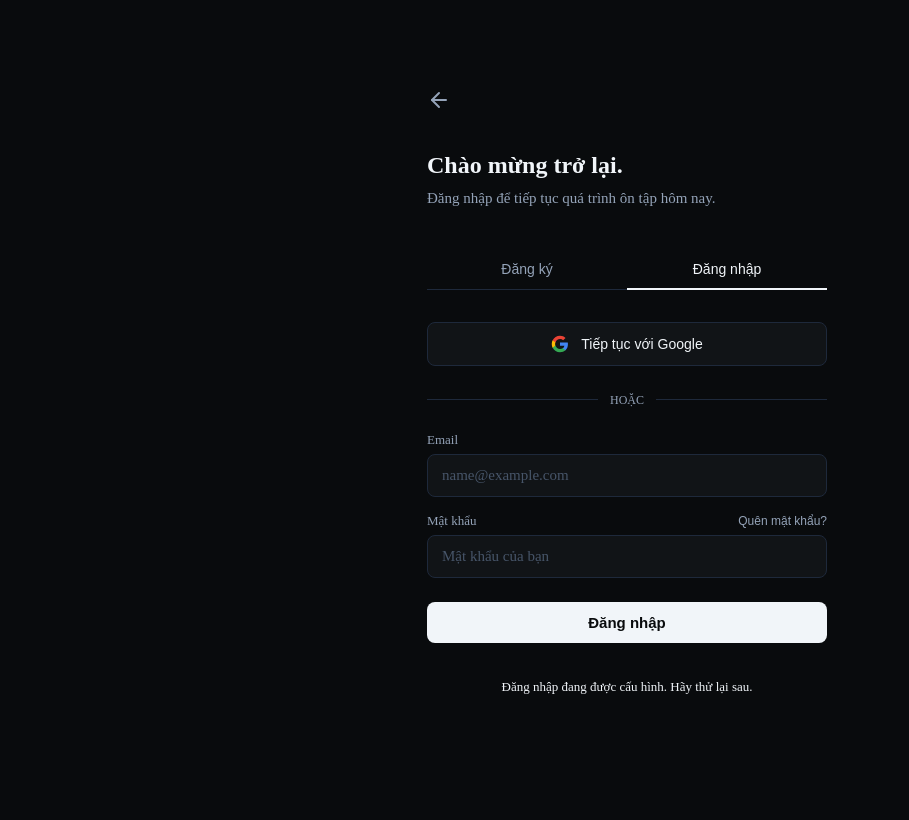
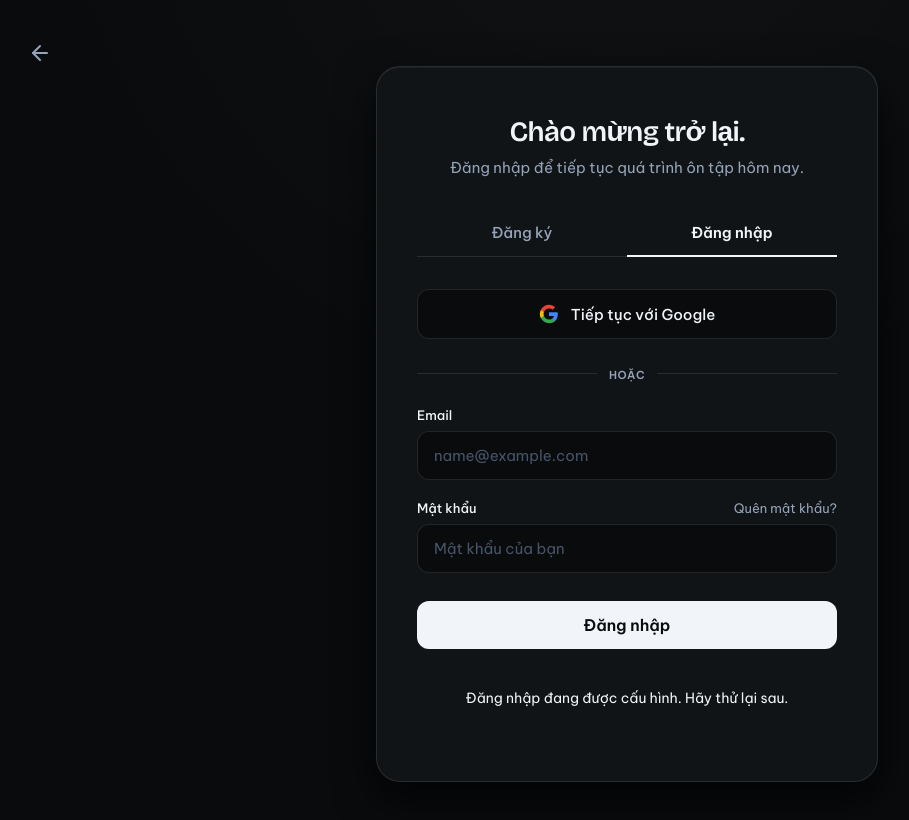
Before and after one commit to Thunderkill016/FlashDay, a website built with Vite: page login/index.html in a window 1280 px wide. Shown: the whole page, without its empty margins (13-922 px from the left). Built offline with nearby package versions, Linux system fonts and the light colour scheme.

Commit message:
fix(auth): import correct Monastic fonts for login page

```diff
--- a/login/index.html
+++ b/login/index.html
@@ -8,7 +8,7 @@
 
   <link rel="preconnect" href="https://fonts.googleapis.com">
   <link rel="preconnect" href="https://fonts.gstatic.com" crossorigin>
-  <link href="https://fonts.googleapis.com/css2?family=DM+Sans:ital,opsz,wght@0,9..40,400..800;1,9..40,400..800&family=JetBrains+Mono:wght@400;500;700&family=Plus+Jakarta+Sans:ital,wght@0,400..800;1,400..800&display=swap" rel="stylesheet">
+  <link href="https://fonts.googleapis.com/css2?family=Be+Vietnam+Pro:wght@400;500;600&family=Bricolage+Grotesque:opsz,wght@12..96,600;12..96,800&family=IBM+Plex+Mono:wght@500;700&display=swap" rel="stylesheet">
 
   <link rel="stylesheet" href="login.css">
 </head>
--- a/login/login.css
+++ b/login/login.css
@@ -1,45 +1,53 @@
 :root {
   --fd-canvas: #090B0D;
   --fd-surface: #111417;
-  --fd-border: #1E293B;
+  --fd-border: rgba(255, 255, 255, 0.1);
+  --fd-border-hover: rgba(255, 255, 255, 0.2);
   --fd-primary-text: #F1F5F9;
   --fd-secondary-text: #94A3B8;
   --fd-accent: #E8FF65;
   --fd-accent-dim: rgba(232, 255, 101, 0.1);
+  --fd-font-display: 'Bricolage Grotesque', sans-serif;
+  --fd-font-body: 'Be Vietnam Pro', sans-serif;
+  --fd-radius-card: 24px;
 }
 
 body.login-page {
   margin: 0;
-  padding: 0;
+  padding: 24px;
   min-height: 100vh;
   min-height: 100dvh;
   display: flex;
   justify-content: center;
   align-items: center;
   background-color: var(--fd-canvas);
-  font-family: var(--font-body), sans-serif;
+  background-image: radial-gradient(circle at 50% -20%, rgba(255, 255, 255, 0.03) 0%, transparent 50%);
+  font-family: var(--fd-font-body);
   color: var(--fd-primary-text);
 }
 
 .auth-box-monastic {
   width: 100%;
-  max-width: 400px;
-  background: var(--fd-canvas);
-  padding: 40px 32px;
+  max-width: 420px;
+  background: var(--fd-surface);
+  border: 1px solid var(--fd-border);
+  box-shadow: 0 16px 40px rgba(0, 0, 0, 0.8), inset 0 1px 0 rgba(255, 255, 255, 0.05);
+  border-radius: var(--fd-radius-card);
+  padding: 48px 40px;
   display: flex;
   flex-direction: column;
 }
 
 .auth-close {
-  align-self: flex-start;
+  position: absolute;
+  top: 32px;
+  left: 32px;
   background: transparent;
-  border: none;
+  border: 1px solid transparent;
   color: var(--fd-secondary-text);
   cursor: pointer;
   padding: 8px;
-  margin-left: -8px;
-  margin-bottom: 32px;
-  border-radius: 8px;
+  border-radius: 50%;
   transition: 0.2s;
   display: flex;
   align-items: center;
@@ -47,18 +55,21 @@ body.login-page {
 }
 .auth-close:hover {
   color: var(--fd-primary-text);
-  background: var(--fd-surface);
+  background: var(--fd-canvas);
+  border: 1px solid var(--fd-border);
 }
 
 .auth-header {
-  margin-bottom: 40px;
+  margin-bottom: 32px;
+  text-align: center;
 }
 .auth-title {
-  font-family: var(--font-display);
-  font-size: 24px;
+  font-family: var(--fd-font-display);
+  font-size: 28px;
   font-weight: 600;
   color: var(--fd-primary-text);
   margin: 0 0 8px;
+  letter-spacing: -0.02em;
 }
 .auth-sub {
   font-size: 15px;
@@ -77,10 +88,11 @@ body.login-page {
   flex: 1;
   background: transparent;
   border: none;
-  padding: 12px 0;
+  padding: 12px 0 14px;
   color: var(--fd-secondary-text);
   font-weight: 500;
-  font-size: 14px;
+  font-size: 15px;
+  font-family: inherit;
   cursor: pointer;
   transition: 0.2s;
 }
@@ -89,6 +101,7 @@ body.login-page {
 }
 .auth-tab.active {
   color: var(--fd-primary-text);
+  font-weight: 600;
 }
 .tab-indicator {
   position: absolute;
@@ -112,23 +125,24 @@ body.login-page {
   align-items: center;
   justify-content: center;
   gap: 12px;
-  background: var(--fd-surface);
+  background: var(--fd-canvas);
   color: var(--fd-primary-text);
   border: 1px solid var(--fd-border);
-  padding: 12px;
-  border-radius: 8px;
+  padding: 14px;
+  border-radius: 12px;
   font-weight: 500;
-  font-size: 14px;
+  font-size: 15px;
+  font-family: inherit;
   cursor: pointer;
   transition: 0.2s;
 }
 .btn-provider:hover {
-  background: #1A1F26;
-  border-color: #2D3748;
+  background: #181d24;
+  border-color: var(--fd-border-hover);
 }
 .icon-provider {
-  width: 18px;
-  height: 18px;
+  width: 20px;
+  height: 20px;
 }
 .auth-providers.hidden { display: none; }
 
@@ -150,22 +164,25 @@ body.login-page {
 .auth-divider span {
   position: relative;
   z-index: 2;
-  background: var(--fd-canvas);
+  background: var(--fd-surface);
   padding: 0 12px;
   color: var(--fd-secondary-text);
-  font-size: 12px;
+  font-size: 11px;
+  font-weight: 600;
+  letter-spacing: 0.05em;
+  text-transform: uppercase;
 }
 .auth-divider.hidden { display: none; }
 
 .auth-form {
   display: flex;
   flex-direction: column;
-  gap: 16px;
+  gap: 20px;
 }
 .input-group {
   display: flex;
   flex-direction: column;
-  gap: 6px;
+  gap: 8px;
 }
 .input-group.hidden { display: none; }
 .label-row {
@@ -175,21 +192,23 @@ body.login-page {
 }
 .input-group label {
   font-size: 13px;
-  color: var(--fd-secondary-text);
+  font-weight: 500;
+  color: var(--fd-primary-text);
 }
 .input-group input {
-  background: var(--fd-surface);
+  background: var(--fd-canvas);
   border: 1px solid var(--fd-border);
   color: var(--fd-primary-text);
-  padding: 12px 14px;
-  border-radius: 8px;
+  padding: 14px 16px;
+  border-radius: 12px;
   font-size: 15px;
   font-family: inherit;
   transition: 0.2s;
 }
 .input-group input:focus {
   outline: none;
-  border-color: var(--fd-primary-text);
+  border-color: var(--fd-border-hover);
+  background: #181d24;
 }
 .input-group input::placeholder {
   color: #475569;
@@ -199,29 +218,38 @@ body.login-page {
   background: var(--fd-primary-text);
   color: var(--fd-canvas);
   border: none;
-  padding: 12px;
-  border-radius: 8px;
+  padding: 14px;
+  border-radius: 12px;
+  font-family: inherit;
   font-weight: 600;
-  font-size: 15px;
+  font-size: 16px;
   cursor: pointer;
   transition: 0.2s;
   margin-top: 8px;
 }
 .btn-submit:hover {
   background: #FFFFFF;
+  transform: translateY(-1px);
+  box-shadow: 0 4px 12px rgba(255,255,255,0.1);
+}
+.btn-submit:active {
+  transform: translateY(0);
 }
 .btn-submit:disabled {
   opacity: 0.5;
   cursor: not-allowed;
+  transform: none;
+  box-shadow: none;
 }
 
 .auth-link {
   background: none;
   border: none;
   color: var(--fd-secondary-text);
-  font-size: 12px;
+  font-size: 13px;
   cursor: pointer;
   padding: 0;
+  font-family: inherit;
   text-decoration: none;
 }
 .auth-link:hover {
@@ -238,6 +266,7 @@ body.login-page {
   cursor: pointer;
   text-align: center;
   margin-top: 8px;
+  font-family: inherit;
 }
 .auth-link-alt:hover {
   color: var(--fd-primary-text);
@@ -246,19 +275,33 @@ body.login-page {
 
 .auth-status {
   text-align: center;
-  font-size: 13px;
+  font-size: 14px;
   margin-top: 8px;
   padding: 12px;
-  border-radius: 8px;
+  border-radius: 12px;
 }
 .auth-status.hidden { display: none; }
 .auth-status.error {
-  color: #F87171;
-  background: rgba(248, 113, 113, 0.1);
-  border: 1px solid rgba(248, 113, 113, 0.2);
+  color: #FCA5A5;
+  background: rgba(239, 68, 68, 0.1);
+  border: 1px solid rgba(239, 68, 68, 0.2);
 }
 .auth-status.success {
-  color: #4ADE80;
-  background: rgba(74, 222, 128, 0.1);
-  border: 1px solid rgba(74, 222, 128, 0.2);
+  color: #86EFAC;
+  background: rgba(34, 197, 94, 0.1);
+  border: 1px solid rgba(34, 197, 94, 0.2);
 }
+
+@media (max-width: 480px) {
+  body.login-page {
+    padding: 16px;
+  }
+  .auth-box-monastic {
+    padding: 40px 24px;
+    border-radius: 20px;
+  }
+  .auth-close {
+    top: 24px;
+    left: 24px;
+  }
+}
```
